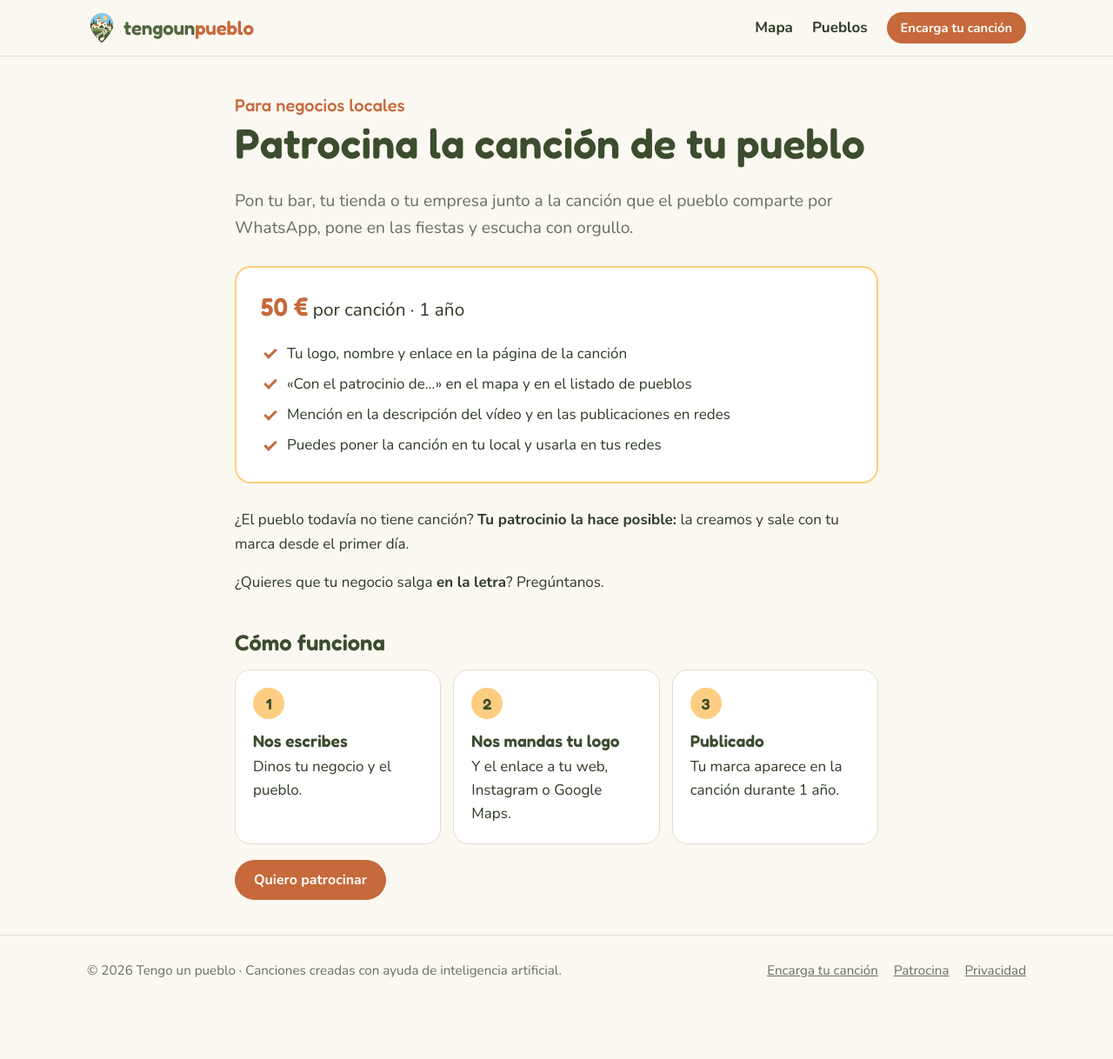
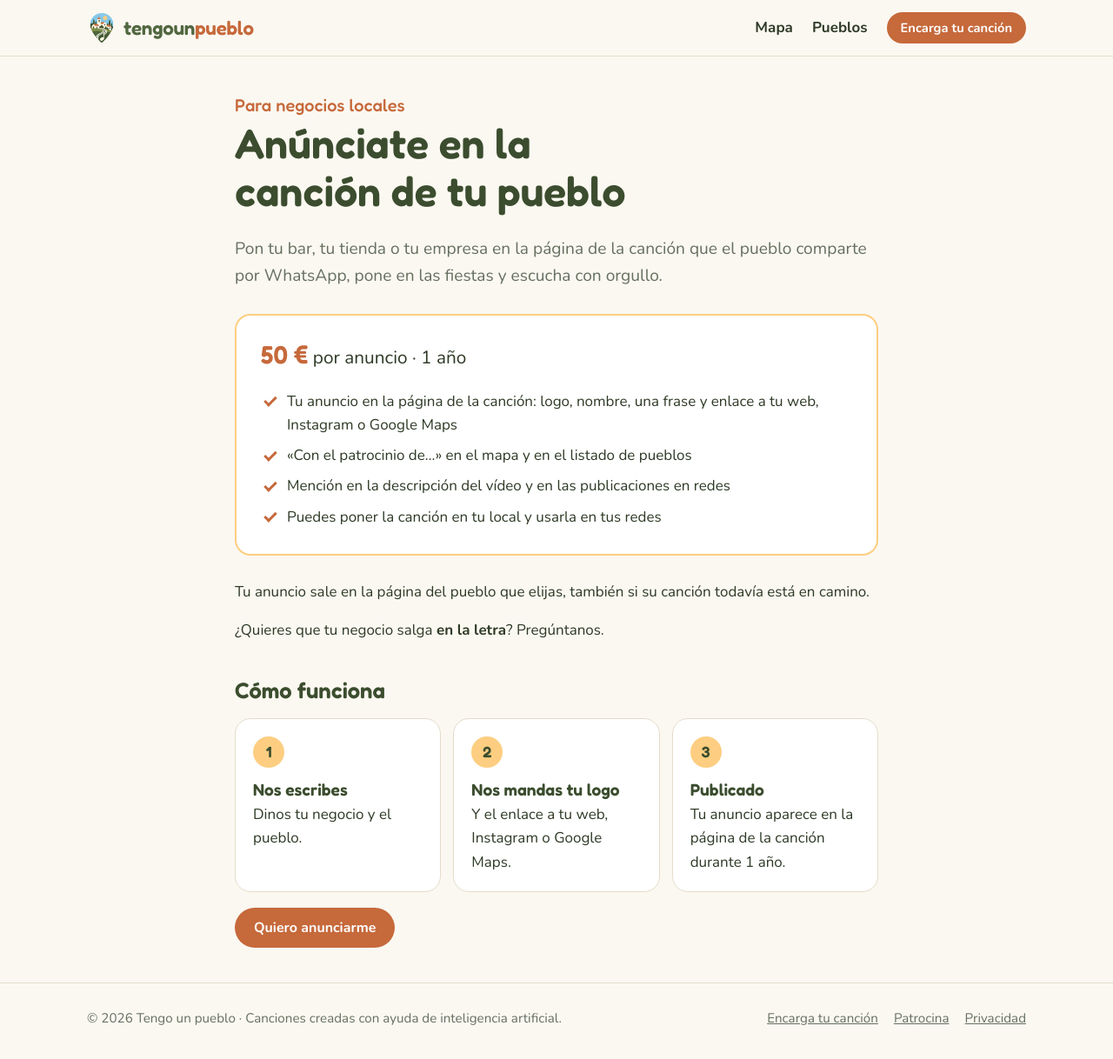
Before and after one commit to aitorroma/tengounpueblo, a Jekyll site: the page built from patrocina.html, in a window 1280 px wide and 1223 px high. Shown: the top 1218 px of the window at 87% size. Built offline with Jekyll 4.4.1, drawn with Linux system fonts in a browser that asks for light colours.

Commit message:
Patrocinio: 50 € por anuncio en la página de la canción
El precio es por anuncio, no por canción. Actualiza /patrocina/,
la tarjeta lateral de las fichas, /encarga/, _config.yml y el README.

Co-Authored-By: Claude Opus 5 <noreply@anthropic.com>
Claude-Session: https://claude.ai/code/session_0163mP2WdDSjcewAKFjQjZ1f

```diff
--- a/_config.yml
+++ b/_config.yml
@@ -19,8 +19,8 @@ precio_desde: ""      # p. ej. "49 €" (se muestra en /encarga/)
 formspree: ""         # id de formspree.io (p. ej. xyzabcd) para recibir el cuestionario por email sin que el cliente abra su correo
 
 # ─── Monetización y analítica ─────────────────────────────────────────
-precio_patrocinio: "50 €"       # lo que paga un negocio por patrocinar la canción de un pueblo
-patrocinio_duracion: "1 año"    # cuánto tiempo sale su marca en la ficha
+precio_patrocinio: "50 €"       # precio de un anuncio en la página de la canción de un pueblo
+patrocinio_duracion: "1 año"    # cuánto tiempo se ve el anuncio
 adsense_client: ""    # ca-pub-1234567890123456  (activa anuncios y ads.txt)
 adsense_slot: ""      # id del bloque de anuncio
 goatcounter: ""       # código de goatcounter.com (analítica gratis y sin cookies)
--- a/_layouts/pueblo.html
+++ b/_layouts/pueblo.html
@@ -178,10 +178,10 @@ layout: default
 
       {%- unless patrocinado %}
       <section class="tarjeta-lateral patrocina-tarjeta">
-        <p class="patrocina-precio">{{ site.precio_patrocinio }} · {{ site.patrocinio_duracion }}</p>
+        <p class="patrocina-precio">{{ site.precio_patrocinio }} por anuncio · {{ site.patrocinio_duracion }}</p>
         <h2>¿Tienes un negocio en {{ page.title }}?</h2>
-        <p>{% if tiene_spotify %}Pon tu marca y tu enlace junto a esta canción.{% else %}Haz posible la canción de {{ page.title }} y sal en ella desde el primer día.{% endif %}</p>
-        <a class="btn" href="{{ '/patrocina/' | relative_url }}?pueblo={{ page.title | url_encode }}">Patrocinar</a>
+        <p>Pon tu anuncio en la página de {% if tiene_spotify %}esta canción{% else %}la canción de {{ page.title }}{% endif %}: tu logo, tu nombre y un enlace a tu web.</p>
+        <a class="btn" href="{{ '/patrocina/' | relative_url }}?pueblo={{ page.title | url_encode }}">Anúnciate aquí</a>
       </section>
       {%- endunless %}
 
--- a/encarga.html
+++ b/encarga.html
@@ -36,5 +36,5 @@ permalink: /encarga/
     {%- endif %}
   </div>
 
-  <p>¿Tienes un negocio? <a href="{{ '/patrocina/' | relative_url }}">Patrocina la canción de tu pueblo por {{ site.precio_patrocinio }}</a>.</p>
+  <p>¿Tienes un negocio? <a href="{{ '/patrocina/' | relative_url }}">Pon un anuncio en la canción de tu pueblo por {{ site.precio_patrocinio }}</a>.</p>
 </section>
--- a/patrocina.html
+++ b/patrocina.html
@@ -1,38 +1,38 @@
 ---
 layout: default
-title: Patrocina la canción de tu pueblo
-description: Pon tu negocio en la canción que todo el pueblo comparte. Tu logo y tu enlace en la página de la canción.
+title: Anúnciate en la canción de tu pueblo
+description: Pon el anuncio de tu negocio en la página de la canción de tu pueblo. Tu logo, tu nombre y tu enlace durante un año.
 permalink: /patrocina/
 ---
 <section class="pagina estrecho" id="patrocina" data-email="{{ site.email_patrocinios | default: site.email }}" data-whatsapp="{{ site.whatsapp }}">
   <p class="antetitulo">Para negocios locales</p>
-  <h1>Patrocina la canción <span data-pueblo-texto>de tu pueblo</span></h1>
-  <p class="entradilla">Pon tu bar, tu tienda o tu empresa junto a la canción que el pueblo comparte por WhatsApp, pone en las fiestas y escucha con orgullo.</p>
+  <h1>Anúnciate en la canción <span data-pueblo-texto>de tu pueblo</span></h1>
+  <p class="entradilla">Pon tu bar, tu tienda o tu empresa en la página de la canción que el pueblo comparte por WhatsApp, pone en las fiestas y escucha con orgullo.</p>
 
   <div class="tarifa">
-    <p class="precio"><strong>{{ site.precio_patrocinio }}</strong> por canción · {{ site.patrocinio_duracion }}</p>
+    <p class="precio"><strong>{{ site.precio_patrocinio }}</strong> por anuncio · {{ site.patrocinio_duracion }}</p>
     <ul class="lista-check">
-      <li>Tu logo, nombre y enlace en la página de la canción</li>
+      <li>Tu anuncio en la página de la canción: logo, nombre, una frase y enlace a tu web, Instagram o Google Maps</li>
       <li>«Con el patrocinio de…» en el mapa y en el listado de pueblos</li>
       <li>Mención en la descripción del vídeo y en las publicaciones en redes</li>
       <li>Puedes poner la canción en tu local y usarla en tus redes</li>
     </ul>
   </div>
 
-  <p>¿El pueblo todavía no tiene canción? <strong>Tu patrocinio la hace posible:</strong> la creamos y sale con tu marca desde el primer día.</p>
+  <p>Tu anuncio sale en la página del pueblo que elijas, también si su canción todavía está en camino.</p>
   <p>¿Quieres que tu negocio salga <strong>en la letra</strong>? Pregúntanos.</p>
 
   <h2>Cómo funciona</h2>
   <ol class="pasos">
     <li><strong>Nos escribes</strong>Dinos tu negocio y el pueblo.</li>
     <li><strong>Nos mandas tu logo</strong>Y el enlace a tu web, Instagram o Google Maps.</li>
-    <li><strong>Publicado</strong>Tu marca aparece en la canción durante {{ site.patrocinio_duracion }}.</li>
+    <li><strong>Publicado</strong>Tu anuncio aparece en la página de la canción durante {{ site.patrocinio_duracion }}.</li>
   </ol>
 
   <div class="acciones">
-    <a class="btn" data-contacto="email" href="mailto:{{ site.email_patrocinios | default: site.email }}?subject=Patrocinio%20de%20una%20canci%C3%B3n">Quiero patrocinar</a>
+    <a class="btn" data-contacto="email" href="mailto:{{ site.email_patrocinios | default: site.email }}?subject=Anuncio%20en%20una%20canci%C3%B3n">Quiero anunciarme</a>
     {%- if site.whatsapp != "" %}
-    <a class="btn btn-whatsapp" data-contacto="whatsapp" href="https://wa.me/{{ site.whatsapp }}?text=Hola%2C%20quiero%20patrocinar%20una%20canci%C3%B3n" target="_blank" rel="noopener">WhatsApp</a>
+    <a class="btn btn-whatsapp" data-contacto="whatsapp" href="https://wa.me/{{ site.whatsapp }}?text=Hola%2C%20quiero%20poner%20un%20anuncio%20en%20una%20canci%C3%B3n" target="_blank" rel="noopener">WhatsApp</a>
     {%- endif %}
   </div>
 </section>
@@ -43,12 +43,12 @@ permalink: /patrocina/
     var pueblo = new URLSearchParams(location.search).get('pueblo');
     if (!pueblo) return;
     var caja = document.getElementById('patrocina');
-    var mensaje = 'Hola, quiero patrocinar la canción de ' + pueblo + '. Mi negocio es: ';
+    var mensaje = 'Hola, quiero poner un anuncio en la canción de ' + pueblo + '. Mi negocio es: ';
     document.querySelector('[data-pueblo-texto]').textContent = 'de ' + pueblo;
     document.querySelectorAll('[data-contacto]').forEach(function (a) {
       a.href = a.dataset.contacto === 'whatsapp'
         ? 'https://wa.me/' + caja.dataset.whatsapp + '?text=' + encodeURIComponent(mensaje)
-        : 'mailto:' + caja.dataset.email + '?subject=' + encodeURIComponent('Patrocinio: canción de ' + pueblo) + '&body=' + encodeURIComponent(mensaje);
+        : 'mailto:' + caja.dataset.email + '?subject=' + encodeURIComponent('Anuncio: canción de ' + pueblo) + '&body=' + encodeURIComponent(mensaje);
     });
   })();
 </script>
```
Also changed, not shown: README.md.
